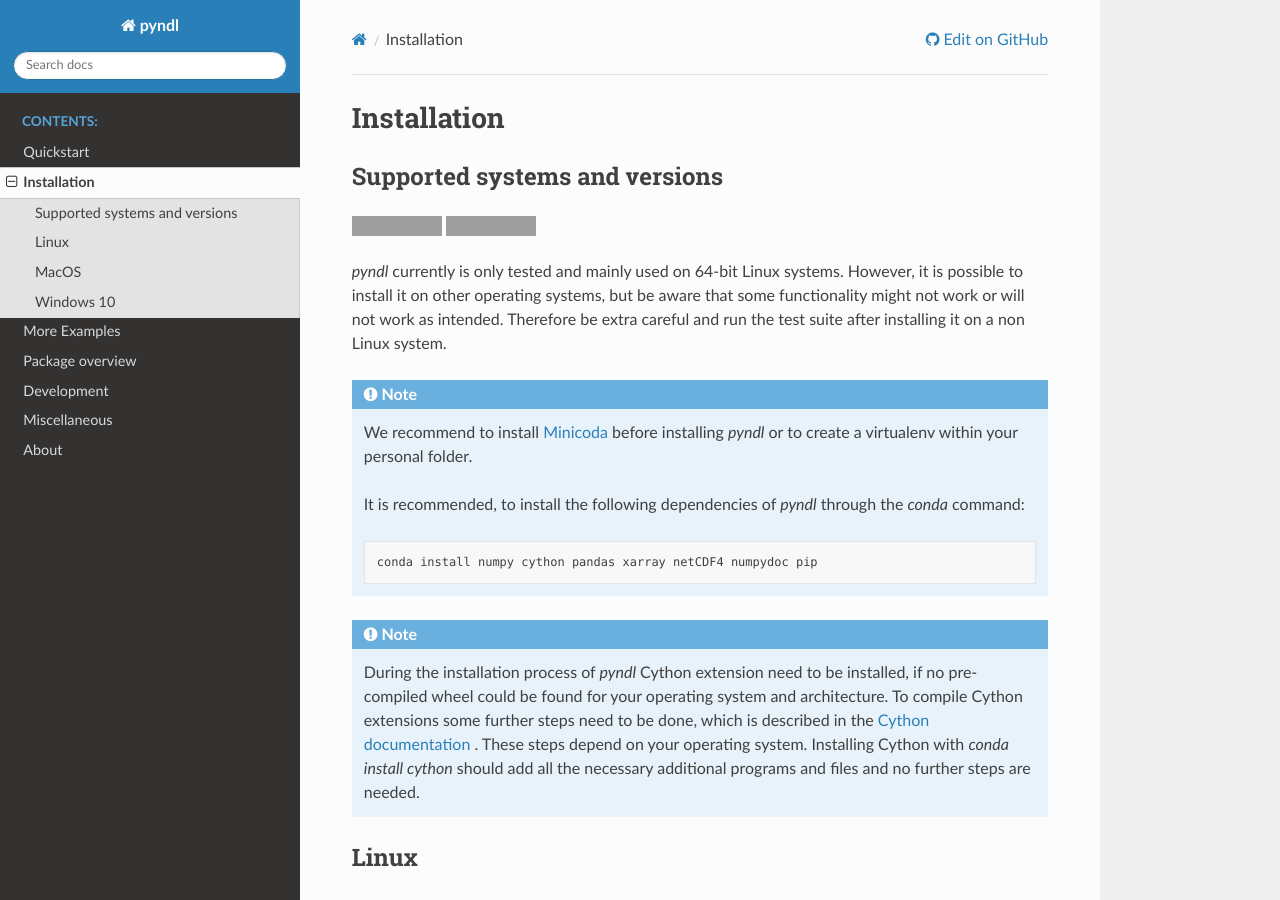
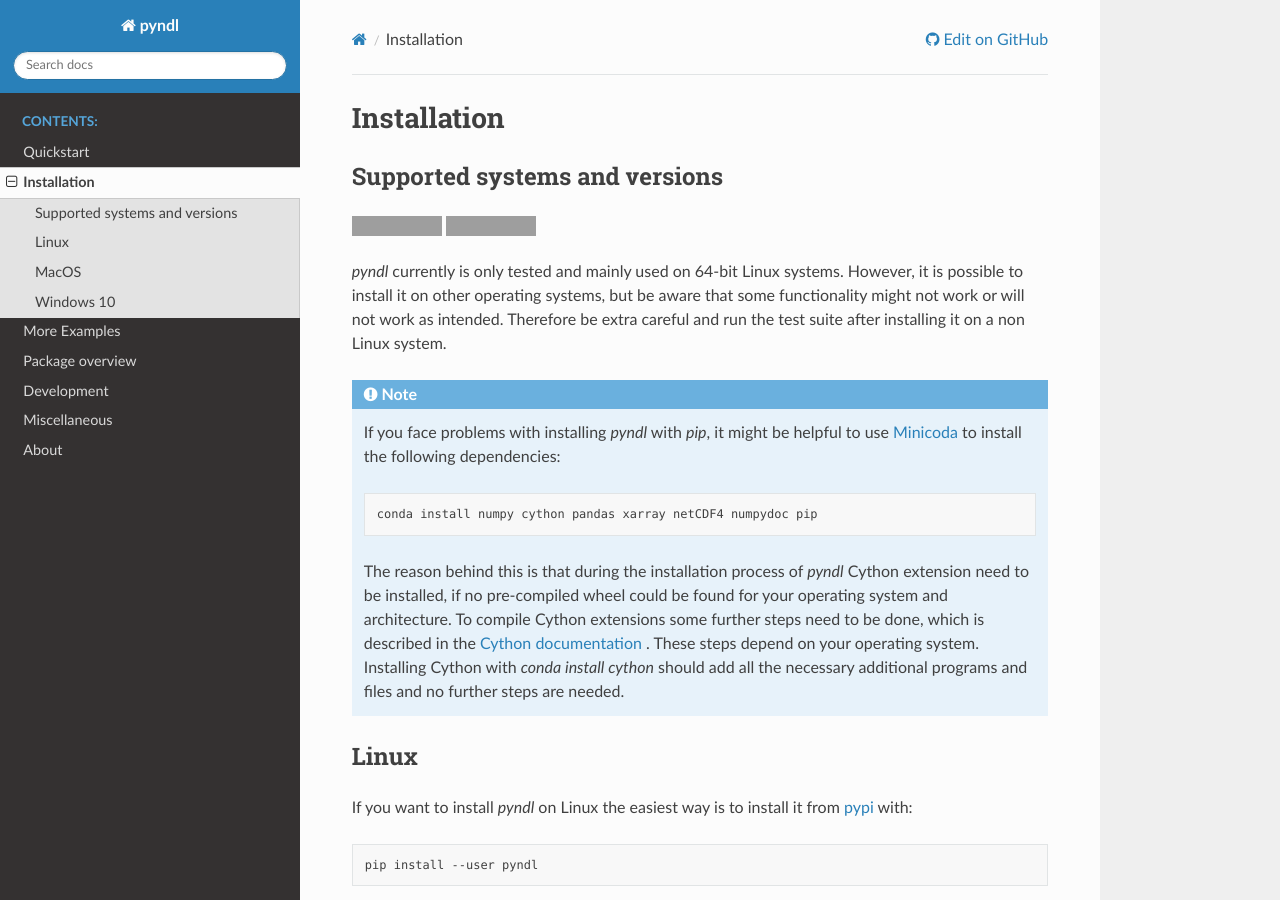
Before and after one commit to quantling/pyndl, a Sphinx documentation site: the page built from doc/source/installation.rst, in a window 1280 px wide and 900 px high. Built offline with Sphinx 7.4.7 and the Read the Docs theme 2.0.0, drawn with Linux system fonts in a browser that asks for light colours; pages that are not in the unit, such as notebooks, are missing from menus; grey boxes are pictures that could not be loaded.

Commit message:
improves wording

```diff
--- a/doc/source/installation.rst
+++ b/doc/source/installation.rst
@@ -18,25 +18,20 @@ system.
 
 .. note::
 
-    We recommend to install `Minicoda <https://conda.io/miniconda.html>`_
-    before installing *pyndl* or to create a virtualenv within your personal
-    folder.
+    If you face problems with installing *pyndl* with `pip`, it might be
+    helpful to use `Minicoda <https://conda.io/miniconda.html>`_ to install the
+    following dependencies::
 
-    It is recommended, to install the following dependencies of `pyndl` through
-    the `conda` command::
+        conda install numpy cython pandas xarray netCDF4 numpydoc pip
 
-       conda install numpy cython pandas xarray netCDF4 numpydoc pip
-
-
-.. note::
-
-   During the installation process of *pyndl* Cython extension need to be
-   installed, if no pre-compiled wheel could be found for your operating system
-   and architecture. To compile Cython extensions some further steps need to be
-   done, which is described in the `Cython documentation
-   <https://cython.readthedocs.io>`_ . These steps depend on your operating
-   system. Installing Cython with `conda install cython` should add all the
-   necessary additional programs and files and no further steps are needed.
+    The reason behind this is that during the installation process of *pyndl*
+    Cython extension need to be installed, if no pre-compiled wheel could be
+    found for your operating system and architecture. To compile Cython
+    extensions some further steps need to be done, which is described in the
+    `Cython documentation <https://cython.readthedocs.io>`_ . These steps depend
+    on your operating system. Installing Cython with `conda install cython`
+    should add all the necessary additional programs and files and no further
+    steps are needed.
 
 
 Linux
```
Also changed, not shown: doc/source/examples.rst (+5 -5 lines), 1 other file.
